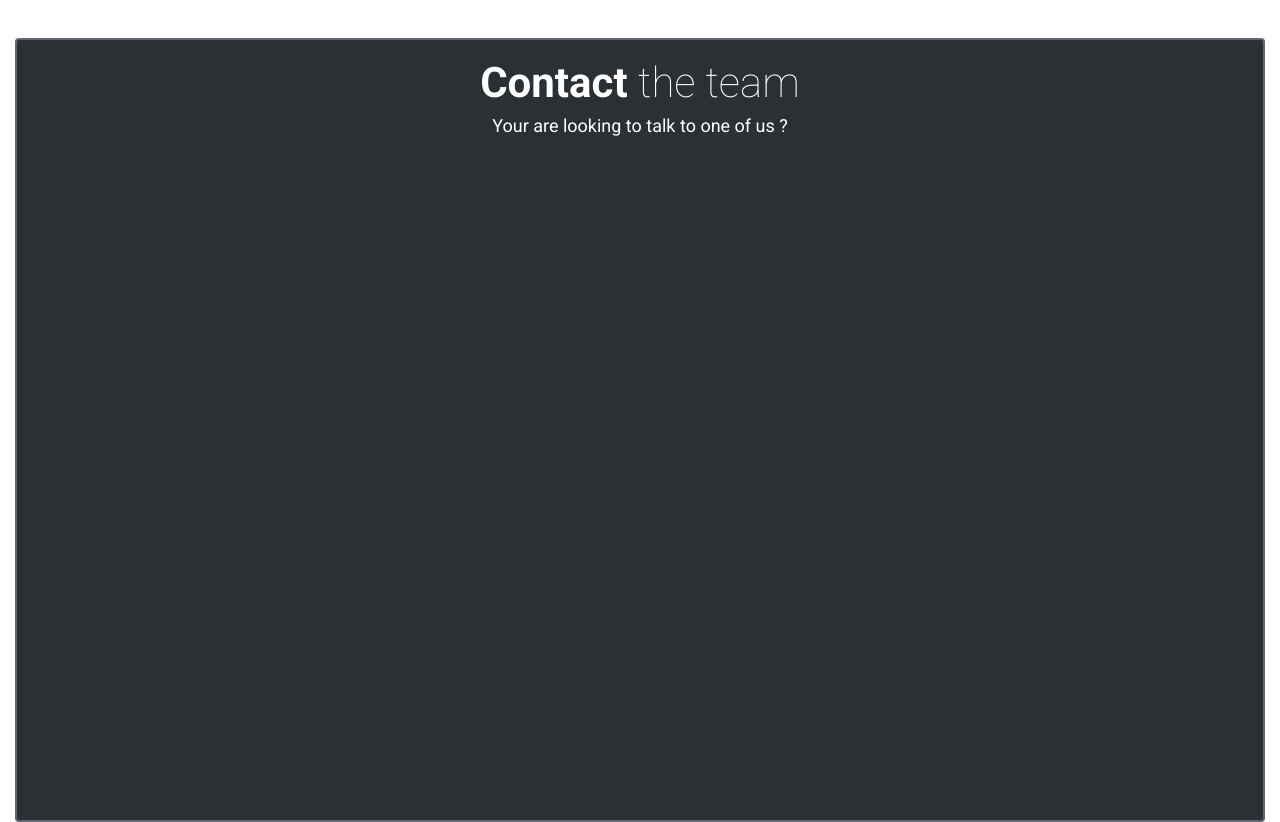
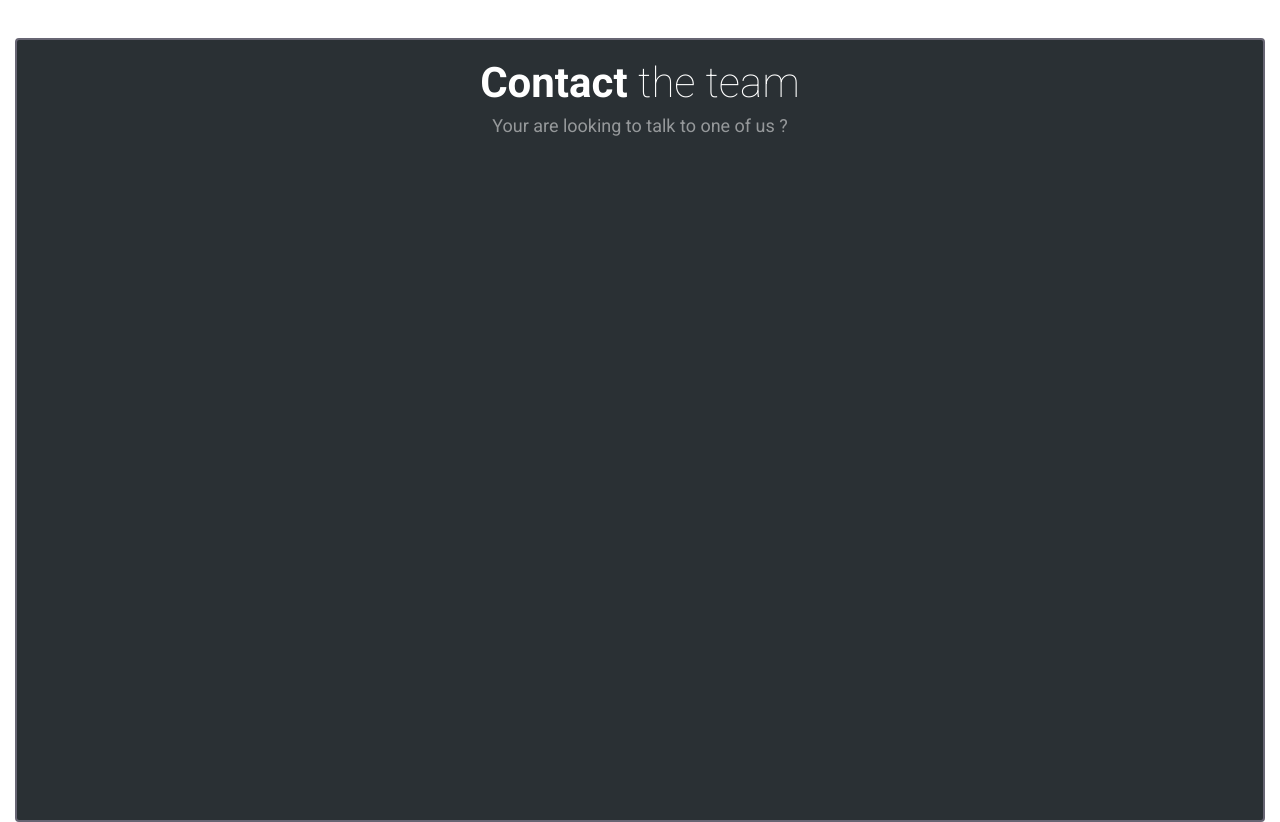
Before and after one commit to Nitrografix/nitrografix.github.io, a plain HTML site: page index.html in a window 1280 px wide. Shown: the part 3268-4090 px from the top of the page. Drawn offline with nearby package versions, Linux system fonts and the light colour scheme.

Commit message:
text styling
yolo

```diff
--- a/css/style.css
+++ b/css/style.css
@@ -129,6 +129,10 @@ h4 {
   font-weight: 400;
 }
 
+.xh4-opacity {
+  opacity: 0.5;
+}
+
 .grey {
   color: #595663;
 }
--- a/index.html
+++ b/index.html
@@ -55,7 +55,6 @@
                   <img style="float: left" src="img/nx-logo-small-black.png" />
                   <p class="grey heavy smalllogomargin">Nitrografix</p>
                   <p class="smalllogomargin smalllogotext"> WEB PROFESSIONAL COLLECTIVE</p>
-                  </ul>
                </div>
                <h2 class="grey">Nitrografix <span class="xh2-light">Crew</span></h2>
                <h4 class="grey">Meet our members</h4>
@@ -67,7 +66,7 @@
             </div>
             <div class="section section5">
                <h2 class="white">Contact <span class="xh2-light">the team</span></h2>
-               <h4 class="white">Your are looking to talk to one of us ?</h4>
+               <h4 class="white xh4-opacity">Your are looking to talk to one of us ?</h4>
             </div>
 
     </div>
```
